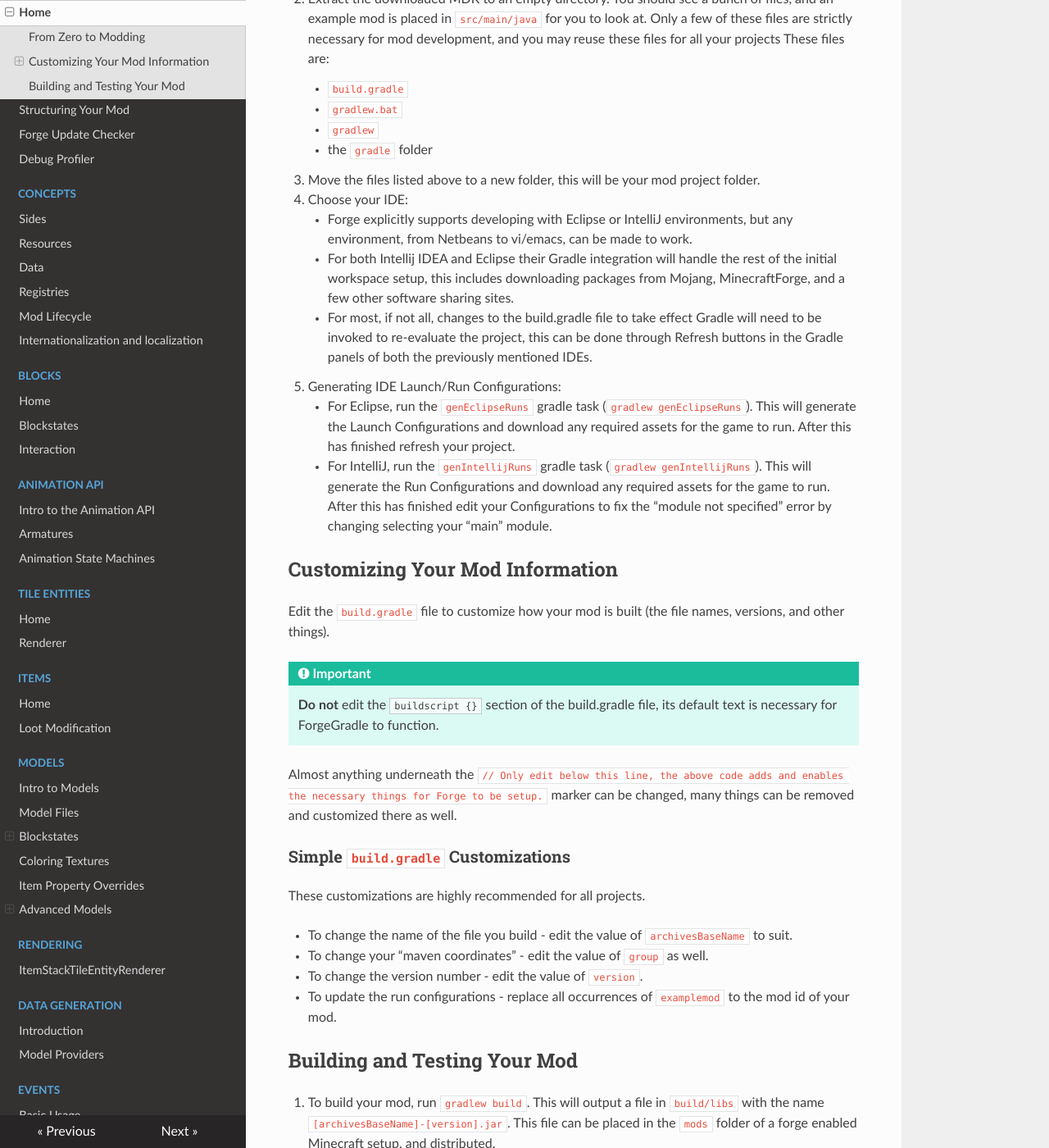
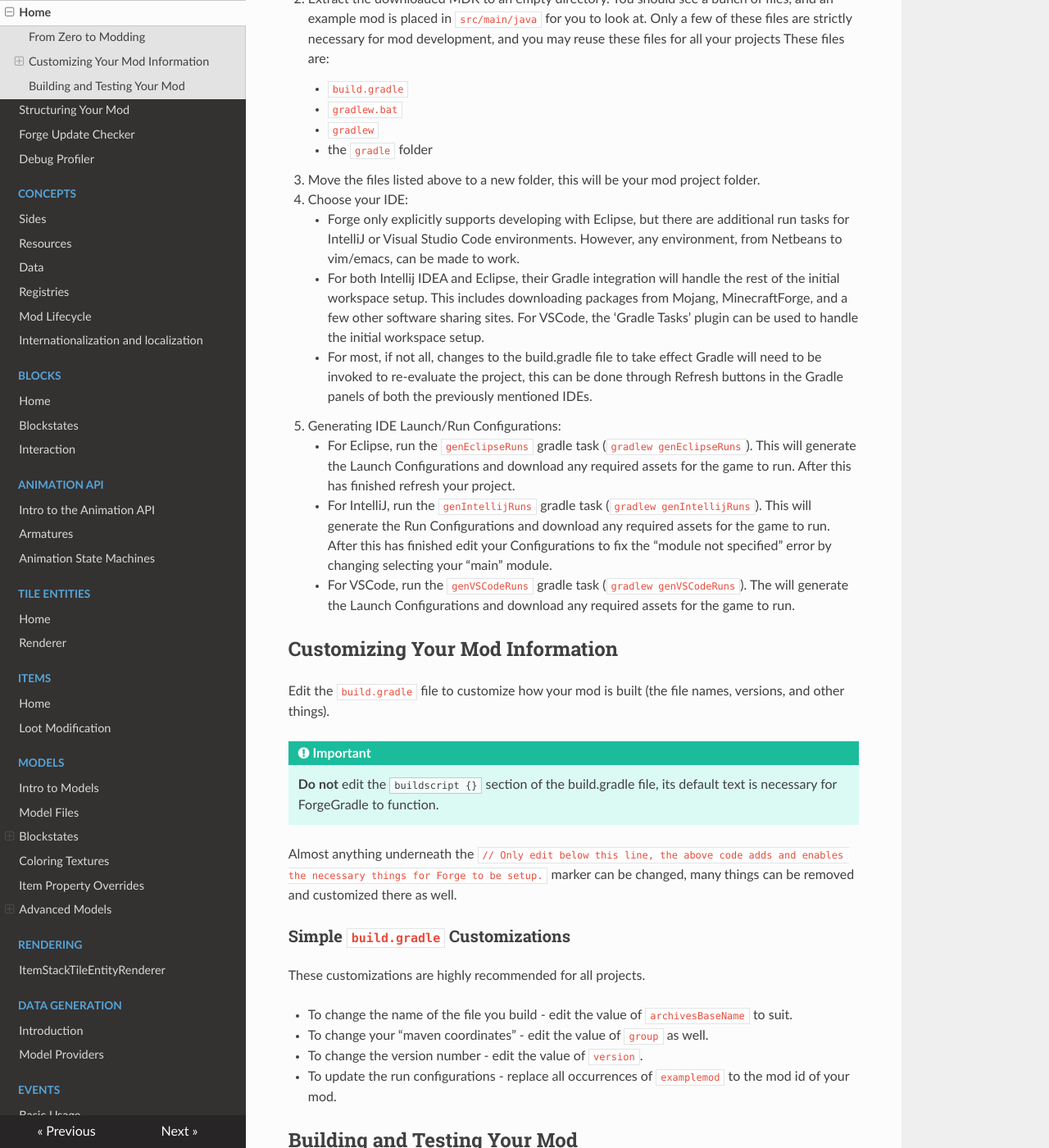
Before and after one commit to MinecraftForge/Documentation, an MkDocs documentation site: the page built from docs/gettingstarted/index.md, in a window 1280 px wide and 1400 px high, scrolled down 325 px. Shown: the whole window at 82% size. Built offline with MkDocs 1.6.1, drawn with Linux system fonts in a browser that asks for light colours; nearby versions of some CDN libraries; some of the changed text lies outside the part shown.

Commit message:
Address #299 - Getting Started Cleanup (#3)
* Address #299 - Getting Started Cleanup

Updates the Getting Started index page to mention all ForgeGradle environment generation tasks along with accepting the EULA for running a server. Since the only supported environment is Eclipse, IntelliJ and VSCode have been relegated to reflect that only the run tasks and initial setup have been configured.

* Fix typos and sentence structure

```diff
--- a/docs/gettingstarted/index.md
+++ b/docs/gettingstarted/index.md
@@ -14,12 +14,13 @@ From Zero to Modding
     * the `gradle` folder
 3. Move the files listed above to a new folder, this will be your mod project folder.
 4. Choose your IDE:
-    * Forge explicitly supports developing with Eclipse or IntelliJ environments, but any environment, from Netbeans to vi/emacs, can be made to work.
-    * For both Intellij IDEA and Eclipse their Gradle integration will handle the rest of the initial workspace setup, this includes downloading packages from Mojang, MinecraftForge, and a few other software sharing sites.
+    * Forge only explicitly supports developing with Eclipse, but there are additional run tasks for IntelliJ or Visual Studio Code environments. However, any environment, from Netbeans to vim/emacs, can be made to work.
+    * For both Intellij IDEA and Eclipse, their Gradle integration will handle the rest of the initial workspace setup. This includes downloading packages from Mojang, MinecraftForge, and a few other software sharing sites. For VSCode, the 'Gradle Tasks' plugin can be used to handle the initial workspace setup.
     * For most, if not all, changes to the build.gradle file to take effect Gradle will need to be invoked to re-evaluate the project, this can be done through Refresh buttons in the Gradle panels of both the previously mentioned IDEs.
 5. Generating IDE Launch/Run Configurations:
     * For Eclipse, run the `genEclipseRuns` gradle task (`gradlew genEclipseRuns`). This will generate the Launch Configurations and download any required assets for the game to run. After this has finished refresh your project.
     * For IntelliJ, run the `genIntellijRuns` gradle task (`gradlew genIntellijRuns`). This will generate the Run Configurations and download any required assets for the game to run. After this has finished edit your Configurations to fix the "module not specified" error by changing selecting your "main" module.
+    * For VSCode, run the `genVSCodeRuns` gradle task (`gradlew genVSCodeRuns`). The will generate the Launch Configurations and download any required assets for the game to run.
 
 Customizing Your Mod Information
 --------------------------------
@@ -48,8 +49,8 @@ Building and Testing Your Mod
 -----------------------------
 
 1. To build your mod, run `gradlew build`. This will output a file in `build/libs` with the name `[archivesBaseName]-[version].jar`. This file can be placed in the `mods` folder of a forge enabled Minecraft setup, and distributed.
-2. To test run with your mod, the easiest way is to use the run configs that were generated when you set up your project. Otherwise, you can run `gradlew runClient`. This will launch Minecraft from the `<runDir>` location, including your mod code. There are various customizations to this command. Consult the [ForgeGradle cookbook][] for more information.
-3. You can also run a dedicated server using the server run config, or `gradlew runServer`. This will launch the Minecraft server with its GUI.
+2. To test run with your mod, the easiest way is to use the run configs that were generated when you set up your project. Otherwise, you can run `gradlew runClient`. This will launch Minecraft from the `<runDir>` location, including your mod code.
+3. You can also run a dedicated server using the server run config, or `gradlew runServer`. This will launch the Minecraft server with its GUI. After the first run, the server will shut down immediately until the Minecraft EULA is accepted by editing `run/eula.txt`. Once accepted, the server will load and can be accessed via a direct connect to `localhost`.
 
 !!! note
 
```
